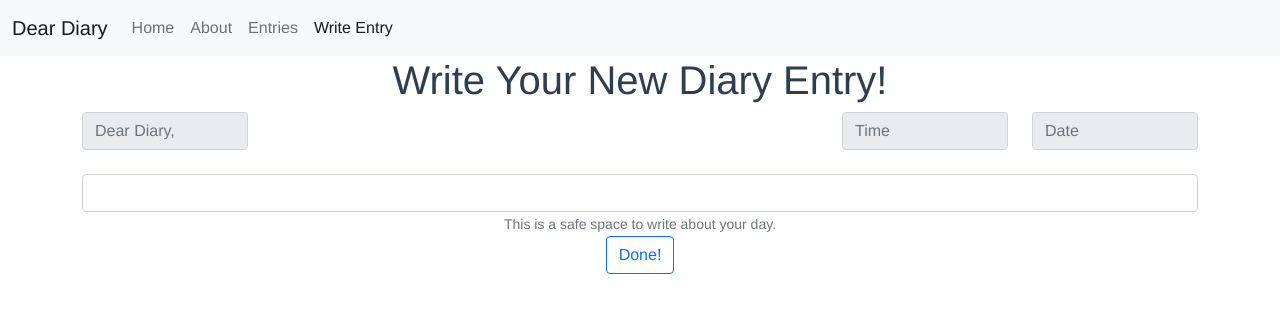
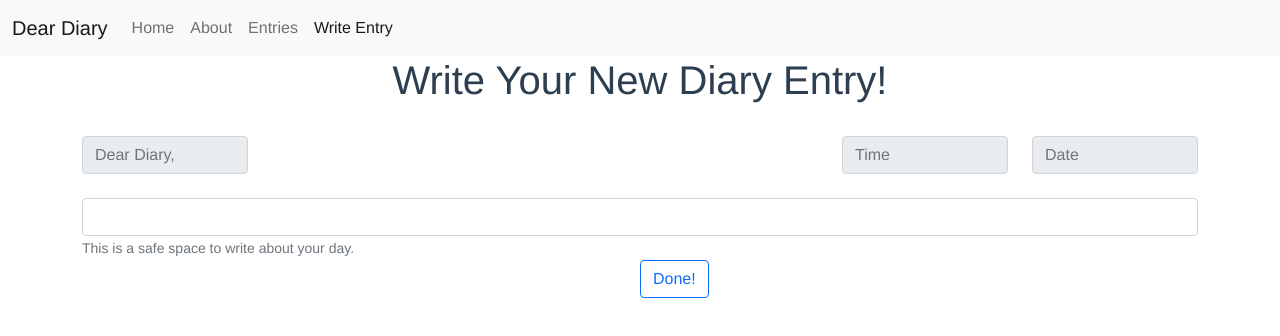
Before and after one commit to Michel-Lukas/diary-frontend, a Vue app: page /newEntry in a window 1280 px wide. Shown: the top 336 px of the page. Built offline with nearby package versions, Linux system fonts and the light colour scheme.

Commit message:
Form changes

```diff
--- a/src/views/newEntry.vue
+++ b/src/views/newEntry.vue
@@ -1,37 +1,40 @@
 <template>
   <h1>Write Your New Diary Entry!</h1>
+  <form class="text-start needs-validation" novalidate>
     <div class="container">
       <div class="row">
         <div class="col-2">
-        <input class="form-control" type="text" placeholder="Dear Diary, " readonly>
+          <label for="validationCustom01" class="form-label"></label>
+          <input type="text" class="form-control" id="validationCustom01" placeholder="Dear Diary, " readonly>
         </div>
         <div class="col offset-6">
-        <input class="form-control" type="text" placeholder="Time" readonly>
+          <label for="validationCustom02" class="form-label"></label>
+          <input type="text" class="form-control" id="validationCustom02" placeholder="Time" readonly>
         </div>
         <div class="col">
-        <input class="form-control" type="text" placeholder="Date" readonly>
+          <label for="validationCustom03" class="form-label"></label>
+          <input type="text" class="form-control" id="validationCustom03" placeholder="Date" readonly>
         </div>
       </div>
-    <form class="row needs-validation">
+      <div class="row">
         <div class="col">
-        <div class="form-group">
-          <label for="validationCustom03" class="form-label"></label>
-          <input type="text" class="form-control" id="validationCustom03" v-model="input" required>
+          <label for="validationCustom04" class="form-label"></label>
+          <input type="text" class="form-control" id="validationCustom04" v-model="input" required>
           <div class="invalid-feedback">
-            Please provide a valid city.
+            Please write down your thoughts.
           </div>
           <small class="form-text text-muted">
             This is a safe space to write about your day.
           </small>
         </div>
-      </div>
-    </form>
         <div class="row">
-      <div class="col">
+          <div class="col offset-6">
             <button class="btn btn-outline-primary" type="submit" @click.prevent="createEntry">Done!</button>
           </div>
         </div>
       </div>
+    </div>
+  </form>
 </template>
 
 <script>
@@ -46,8 +49,7 @@ export default {
   },
   methods: {
     createEntry () {
-      const valid = this.validate()
-      if (valid) {
+      if (this.validate) {
         const endpoint = process.env.VUE_APP_BACKEND_BASE_URL + '/api/v1/entries'
         const today = new Date().toISOString().slice(0, 10)
         const timehelp = new Date()
```
Lines whose indentation alone changed are shown as unchanged.
